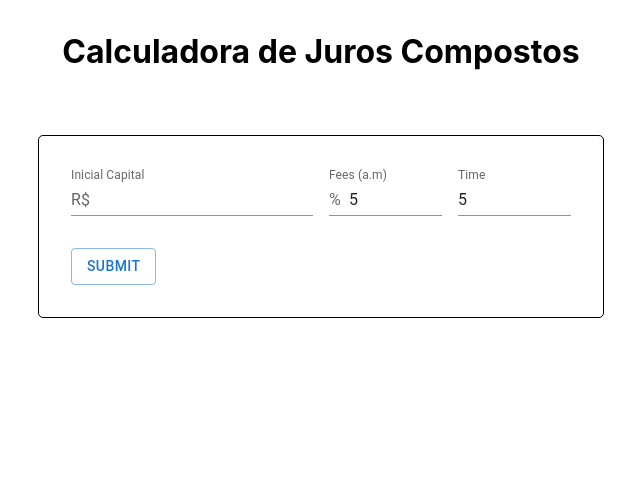
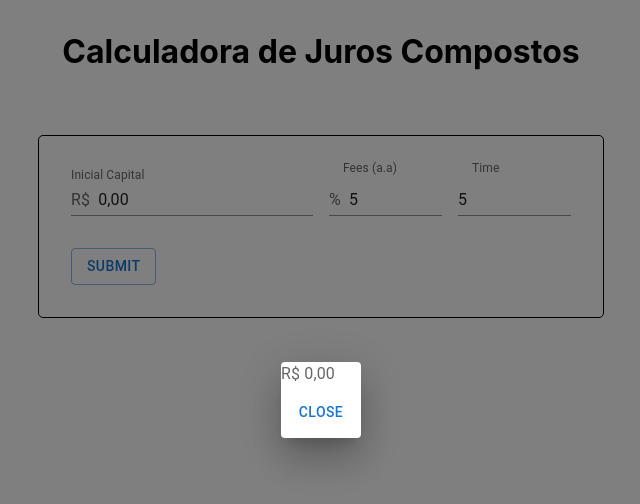
Before and after one commit to TaisaBraga/Calcule_juros_compostos, a React (Create React App) app: page / in a window 1280 px wide. Both pictures are taken after typing "Sample", "5", "5" into the empty fields and a click on the button "SUBMIT". Shown: the top 504 px of the page, without its empty margins (319-959 px from the left). Built offline with nearby package versions, Linux system fonts and the light colour scheme.

Commit message:
Add dialog box to show result

```diff
--- a/package.json
+++ b/package.json
@@ -16,6 +16,7 @@
     "@types/react-dom": "^18.0.6",
     "react": "^18.2.0",
     "react-dom": "^18.2.0",
+    "react-intl-currency-input-dgt": "^0.2.0",
     "react-number-format": "^5.0.1",
     "react-scripts": "5.0.1",
     "styled-components": "^5.3.6",
@@ -45,5 +46,8 @@
       "last 1 firefox version",
       "last 1 safari version"
     ]
+  },
+  "devDependencies": {
+    "react-intl-currency-input": "^0.2.6"
   }
 }
--- a/src/components/pages/index.tsx
+++ b/src/components/pages/index.tsx
@@ -1,14 +1,20 @@
-import React, { useState } from "react";
+import { useState } from "react";
 import Box from "@mui/material/Box";
 import FormControl from "@mui/material/FormControl";
 import InputLabel from "@mui/material/InputLabel";
 import Input from "@mui/material/Input";
 import InputAdornment from "@mui/material/InputAdornment";
 import Button from "@mui/material/Button";
-import { Grid } from "@mui/material";
+import {
+  Dialog,
+  DialogActions,
+  DialogContentText,
+  Grid,
+  Typography,
+} from "@mui/material";
 
 interface StateValuesInformation {
-  inicialCapital: number;
+  inicialCapital: string;
   fees: number;
   time: number;
 }
@@ -17,13 +23,34 @@ const CalculatorPage = () => {
   const [values, setValues] = useState<StateValuesInformation>(
     {} as StateValuesInformation
   );
+  const [displayText, setDisplayText] = useState("");
+
+  const [open, setOpen] = useState(false);
+
+  const maskCurrency = (e) => {
+    let v = e.target.value.replace(/\D/g, "");
+    v = (Number(v) / 10 ** 2).toFixed(2) + "";
+    v = v.replace(".", ",");
+    v = v.replace(/\d(?=(\d{3})+\,)/g, "$&.");
+
+    setValues({ ...values, inicialCapital: v });
+  };
+  const handleClose = () => {
+    setOpen(false);
+  };
 
   const handleSubmit = (): void => {
-    let totalAmount: number;
-
-    totalAmount =
-      values.inicialCapital * (1 + values.fees / 100) ** values.time;
-    console.log(totalAmount.toFixed(2));
+    let inicialCapital = Number(
+      values.inicialCapital.replace(".", "").replace(",", ".")
+    );
+    let totalAmount: number = 0;
+    totalAmount = inicialCapital * (1 + values.fees / 100) ** values.time;
+    const result = totalAmount.toLocaleString("pt-BR", {
+      style: "currency",
+      currency: "BRL",
+    });
+    setOpen(true);
+    setDisplayText(result);
   };
 
   return (
@@ -31,35 +58,26 @@ const CalculatorPage = () => {
       <Grid container spacing={2}>
         <Grid item xs={12} sm={12} md={6} lg={6} xl={6}>
           <FormControl fullWidth variant="standard">
-            <InputLabel htmlFor="standard-adornment-inicialCapital">
-              Inicial Capital
-            </InputLabel>
+            <InputLabel htmlFor="inicialCapital">Inicial Capital</InputLabel>
             <Input
-              id="standard-adornment-inicialCapital"
               name="inicialCapital"
-              value={Number(values.inicialCapital) || ""}
-              inputProps={{ inputMode: "numeric" }}
+              value={values.inicialCapital || ""}
               startAdornment={
                 <InputAdornment position="start">R$</InputAdornment>
               }
-              onChange={(e) => {
-                setValues({
-                  ...values,
-                  inicialCapital: Number(e.target.value),
-                });
-              }}
+              onChange={maskCurrency}
             />
           </FormControl>
         </Grid>
         <Grid item xs={12} sm={12} md={3} lg={3} xl={3}>
-          <FormControl fullWidth variant="standard">
+          <FormControl fullWidth variant="outlined">
             <InputLabel htmlFor="standard-adornment-fees">
-              Fees (a.m)
+              Fees (a.a)
             </InputLabel>
             <Input
               id="standard-adornment-fees"
               name="fees"
-              value={Number(values.fees) || ""}
+              value={Number(values.fees) || undefined}
               startAdornment={
                 <InputAdornment position="start">%</InputAdornment>
               }
@@ -72,12 +90,12 @@ const CalculatorPage = () => {
         </Grid>
 
         <Grid item xs={12} sm={12} md={3} lg={3} xl={3}>
-          <FormControl fullWidth variant="standard">
+          <FormControl fullWidth variant="outlined">
             <InputLabel htmlFor="standard-adornment-time">Time</InputLabel>
             <Input
               id="standard-adornment-time"
               name="time"
-              value={values.time || ""}
+              value={values.time || undefined}
               placeholder="Digite o período em meses"
               type="number"
               onChange={(e) => {
@@ -94,11 +112,19 @@ const CalculatorPage = () => {
       >
         Submit
       </Button>
+
+      {displayText && (
+        <Dialog open={open}>
+          <DialogContentText>{displayText}</DialogContentText>
+          <DialogActions>
+            <Button onClick={handleClose} autoFocus>
+              Close
+            </Button>
+          </DialogActions>
+        </Dialog>
+      )}
     </Box>
   );
 };
 
 export default CalculatorPage;
-function makeStyles(arg0: () => {}) {
-  throw new Error("Function not implemented.");
-}
--- a/tsconfig.json
+++ b/tsconfig.json
@@ -18,7 +18,8 @@
     "resolveJsonModule": true,
     "isolatedModules": true,
     "noEmit": true,
-    "jsx": "react-jsx"
+    "jsx": "react-jsx",
+    "noImplicitAny": false,
   },
   "include": [
     "src"
```
Also changed, not shown: 2 other files (tests, documents, lock files or other folders).
